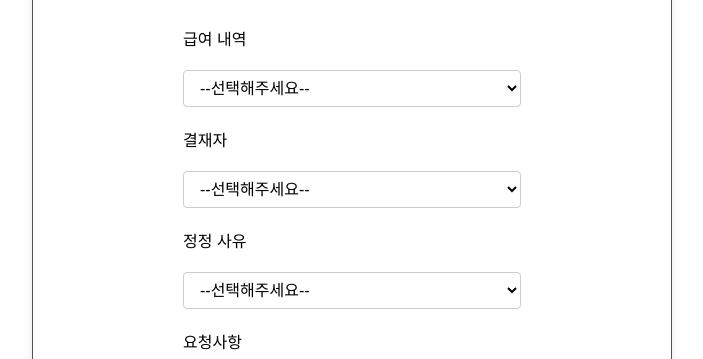
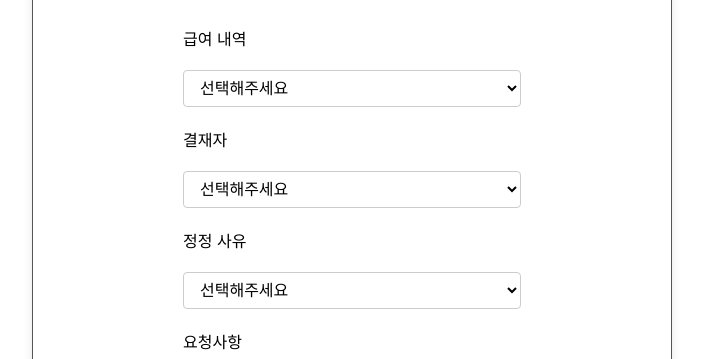
Before and after one commit to ohhhInFastcampus/toyproject2, a Next.js app: page /request in a window 1280 px wide. Shown: the part 170-529 px from the top of the page, without its empty margins (288-991 px from the left). Built offline with nearby package versions, Linux system fonts and the light colour scheme; no server answers.

Commit message:
fix error

```diff
--- a/src/app/request/page.tsx
+++ b/src/app/request/page.tsx
@@ -72,7 +72,7 @@ const RequestPage = () => {
           <div>
             <label htmlFor="month">급여 내역</label>
             <StyledSelect id="month" name="month" onChange={handleChange}>
-              <option value="">--선택해주세요--</option>
+              <option value="">선택해주세요</option>
               <optgroup>
                 <option value="jan">1월</option>
                 <option value="feb">2월</option>
@@ -92,7 +92,7 @@ const RequestPage = () => {
           <div>
             <label htmlFor="approver">결재자</label>
             <StyledSelect id="approver" name="approver" onChange={handleChange}>
-              <option value="">--선택해주세요--</option>
+              <option value="">선택해주세요</option>
               <optgroup>
                 <option value="manager">정지혜</option>
                 <option value="CTO">helpdesku</option>
@@ -102,7 +102,7 @@ const RequestPage = () => {
           <div>
             <label htmlFor="reason">정정 사유</label>
             <StyledSelect id="reason" name="reason" onChange={handleChange}>
-              <option value="">--선택해주세요--</option>
+              <option value="">선택해주세요</option>
               <optgroup>
                 <option value="overtime">업무 연장 미반영</option>
                 <option value="unpaid_leave">무급 휴가 사용 미반영</option>
```
